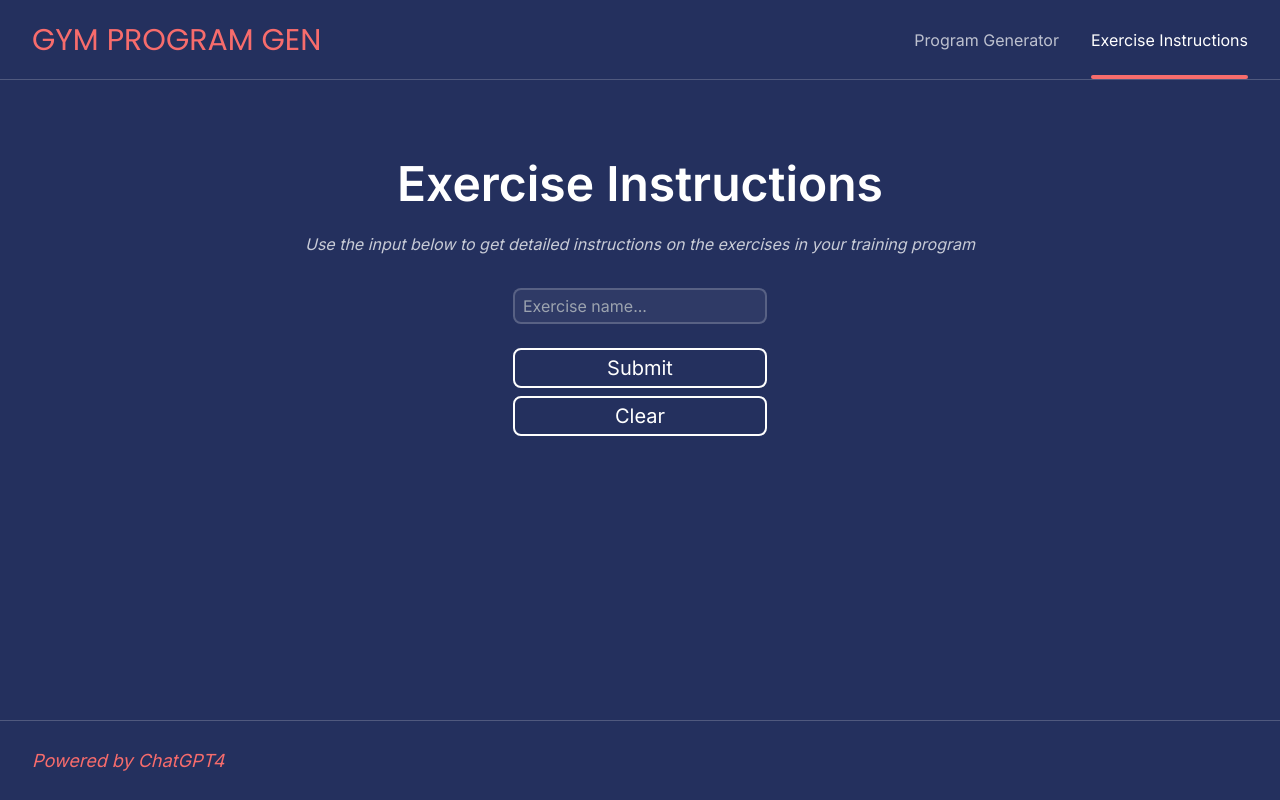
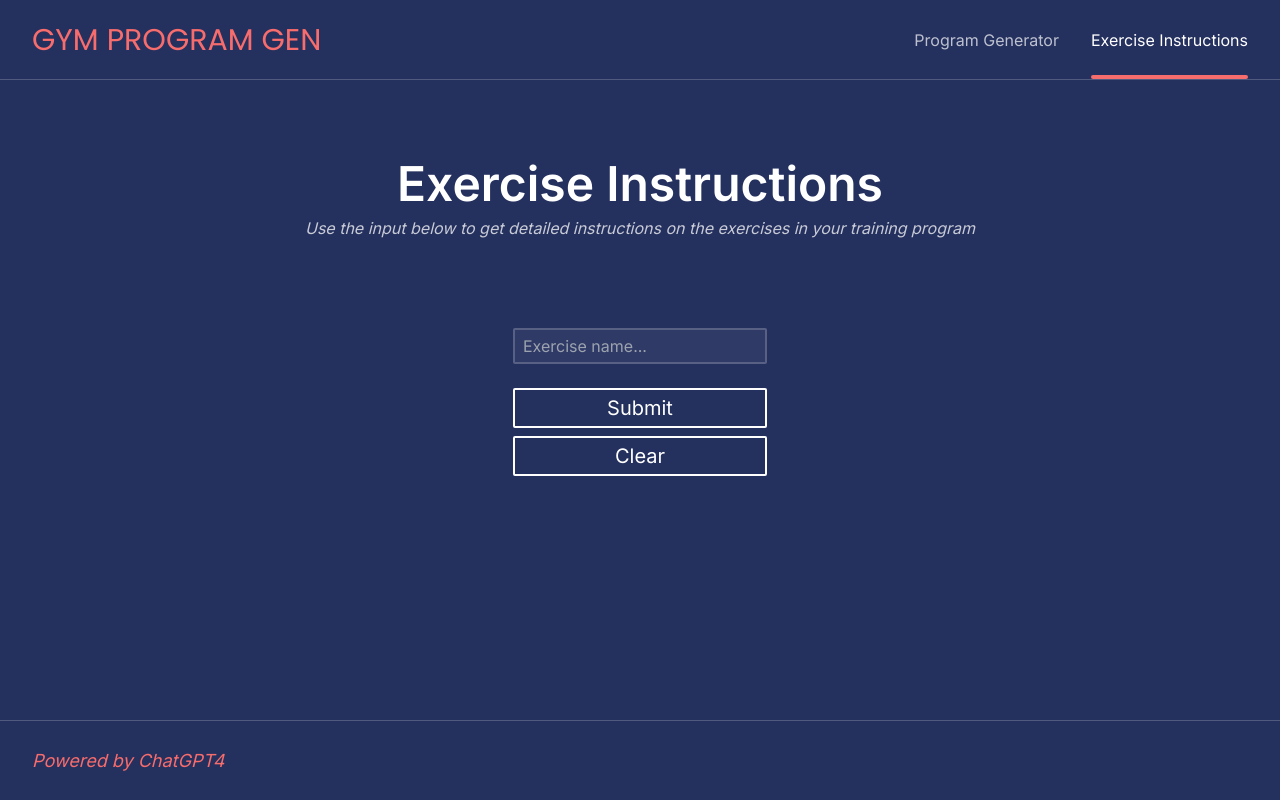
Before and after one commit to LukaMartin/gym-program-generator, a Next.js app: page /exercise-instructions in a window 1280 px wide. Built offline with nearby package versions, Linux system fonts and the light colour scheme.

Commit message:
Make H1 its own component. Add Link tags to logo in header.

```diff
--- a/package.json
+++ b/package.json
@@ -19,7 +19,8 @@
     "react-dom": "^18",
     "react-icons": "^5.2.1",
     "react-markdown": "^9.0.1",
-    "react-spinners": "^0.13.8"
+    "react-spinners": "^0.13.8",
+    "tailwind-merge": "^2.3.0"
   },
   "devDependencies": {
     "@types/node": "^20",
--- a/src/app/exercise-instructions/page.tsx
+++ b/src/app/exercise-instructions/page.tsx
@@ -1,12 +1,11 @@
+import H1 from "@/components/H1";
 import ExerciseInstructionsContainer from "../../components/ExerciseInstructionsContainer";
 
 export default function ExerciseExamples() {
   return (
     <main className="flex flex-col items-center">
-      <h1 className="text-2xl md:text-3xl lg:text-4xl xl:text-5xl font-semibold pb-6">
-        Exercise Instructions
-      </h1>
-      <p className="pb-6 px-4 text-center text-base text-white/75 italic">
+      <H1 className="text-2xl">Exercise Instructions</H1>
+      <p className="mb-20 px-4 text-center text-base text-white/75 italic">
         Use the input below to get detailed instructions on the exercises in
         your training program
       </p>
--- a/src/app/page.tsx
+++ b/src/app/page.tsx
@@ -1,12 +1,15 @@
+import H1 from "@/components/H1";
 import TrainingProgramContainer from "../components/TrainingProgramContainer";
 
 export default function Home() {
   return (
     <main className="flex flex-col items-center">
-      <h1 className="text-center text-[17px] xs:text-xl md:text-3xl lg:text-4xl xl:text-5xl font-semibold pb-2">
+      <H1 className="text-center text-[17px] xs:text-xl">
         CREATE YOUR TRAINING PROGRAM
-      </h1>
-      <p className="max-w-[70%] md:max-w-full text-center text-sm md:text-base italic text-white/75">Fill the form below to create your training program</p>
+      </H1>
+      <p className="max-w-[70%] md:max-w-full text-center text-sm md:text-base italic text-white/75">
+        Fill the form below to create your training program
+      </p>
 
       <TrainingProgramContainer />
     </main>
--- a/src/components/ExerciseInstrctionsForm.tsx
+++ b/src/components/ExerciseInstrctionsForm.tsx
@@ -1,5 +1,7 @@
 import clsx from "clsx";
 import { ExerciseInstructionsFormProps } from "../lib/types";
+
+const buttonStyles = "md:text-xl mt-2 p-1 border-2 border-white rounded-sm transition hover:bg-blue button-effects"
 
 export default function ExerciseInstrctionsForm({
   isLoading,
@@ -11,7 +13,7 @@ export default function ExerciseInstrctionsForm({
   return (
     <form onSubmit={handleSubmit} className="flex flex-col">
       <input
-        className="rounded-lg outline-none ring-white focus:ring-2 bg-white/5 border-2 border-white/20 mt-2 mb-4 px-1 md:px-2 py-1"
+        className="rounded-sm outline-none ring-white focus:ring-2 bg-white/5 border-2 border-white/20 mt-2 mb-4 px-1 md:px-2 py-1"
         type="text"
         placeholder="Exercise name..."
         name="search-text"
@@ -23,7 +25,7 @@ export default function ExerciseInstrctionsForm({
       <button
         type="submit"
         className={clsx(
-          "md:text-xl mt-2 p-1 border-2 border-white rounded-lg hover:bg-blue button-effects",
+          "md:text-xl mt-2 p-1 border-2 border-white rounded-sm transition hover:bg-blue button-effects",
           {
             "bg-blue": isLoading,
             "bg-navy": !isLoading,
@@ -34,7 +36,7 @@ export default function ExerciseInstrctionsForm({
       </button>
       <button
         type="button"
-        className="md:text-xl mt-2 p-1 border-2 border-white rounded-lg hover:bg-blue button-effects"
+        className={buttonStyles}
         onClick={() => {
           setSearchText("");
           setExerciseInstructions(null);
--- /dev/null
+++ b/src/components/H1.tsx
@@ -0,0 +1,12 @@
+import { twMerge } from "tailwind-merge";
+
+type H1Props = {
+    children: React.ReactNode;
+    className?: string;
+}
+
+export default function H1({ children, className }: H1Props) {
+  return (
+    <h1 className={twMerge("md:text-3xl lg:text-4xl xl:text-5xl font-semibold pb-2", className)}>{children}</h1>
+  )
+}
--- a/src/components/Header.tsx
+++ b/src/components/Header.tsx
@@ -34,12 +34,13 @@ export default function Header() {
     <>
       <header className="h-20 px-4 md:px-8 mb-20 border-b border-white/20 ">
         <nav className="h-full hidden md:flex justify-between items-center">
+          <Link href="/">
             <h2
               className={`${poppins.className} text-light-red text-2xl lg:text-3xl font-bold`}
             >
               GYM PROGRAM GEN
             </h2>
-
+          </Link>
           <ul className="flex gap-x-4 md:gap-x-8 h-full">
             {routes.map((route) => {
               return (
@@ -68,11 +69,13 @@ export default function Header() {
         </nav>
 
         <div className="h-full flex md:hidden items-center justify-between">
+          <Link href="/">
             <h2
               className={`${poppins.className} text-light-red text-xl font-bold`}
             >
               GYM PROGRAM GEN
             </h2>
+          </Link>
           {toggleMenu && (
             <IoMenu size={30} onClick={() => setToggleMenu(!toggleMenu)} />
           )}
@@ -86,9 +89,11 @@ export default function Header() {
           }
         >
           <div className="h-20 flex md:hidden items-center justify-between px-4 border-b border-white/20">
+            <Link href="/">
               <h2 className={`${poppins.className} text-xl font-bold`}>
                 GYM PROGRAM GEN
               </h2>
+            </Link>
             {!toggleMenu && (
               <IoClose size={30} onClick={() => setToggleMenu(!toggleMenu)} />
             )}
--- a/src/components/TrainingProgramForm.tsx
+++ b/src/components/TrainingProgramForm.tsx
@@ -1,5 +1,7 @@
 import { TrainingProgramFormProps } from "../lib/types";
 import { clsx } from "clsx";
+
+const inputStyles = "appearance-none w-60 md:w-72 outline-none rounded-sm ring-navy focus:ring-2 border-2 border-black/20 mt-2 mb-8 pl-2 py-[0.25rem]"
 
 export default function TrainingProgramForm({
   trainingDays,
@@ -21,7 +23,7 @@ export default function TrainingProgramForm({
         <input
           onChange={(e) => setTrainingDays(e.target.value)}
           value={trainingDays}
-          className="appearance-none w-60 md:w-72 outline-none rounded-sm ring-navy focus:ring-2 border-2 border-black/20 mt-2 mb-8 pl-2 py-[0.25rem]"
+          className={inputStyles}
           type="text"
           id="days-per-week"
           name="days-per-week"
@@ -38,7 +40,7 @@ export default function TrainingProgramForm({
         <input
           onChange={(e) => setSessionTime(e.target.value)}
           value={sessionTime}
-          className="appearance-none w-60 md:w-72 outline-none rounded-sm ring-navy focus:ring-2 border-2 border-black/20 mt-2 mb-8 pl-2 py-[0.25rem]"
+          className={inputStyles}
           type="text"
           id="session-time"
           name="session-time"
@@ -81,7 +83,7 @@ export default function TrainingProgramForm({
         </select>
         <button
           className={clsx(
-            "text-white md:text-xl p-1 rounded-sm hover:bg-blue button-effects",
+            "text-white md:text-xl p-1 rounded-sm transition hover:bg-blue button-effects",
             {
               "bg-blue": isLoading,
               "bg-navy": !isLoading,
@@ -92,7 +94,7 @@ export default function TrainingProgramForm({
           Submit
         </button>
         <button
-          className="text-white bg-light-red md:text-xl mt-2 mb-6 p-1 rounded-sm hover:bg-[#F58080] button-effects"
+          className="text-white bg-light-red md:text-xl mt-2 mb-6 p-1 rounded-sm transition hover:bg-[#F58080] button-effects"
           type="reset"
           onClick={() => {
             setTrainingDays("");
```
Also changed, not shown: 1 other file (tests, documents, lock files or other folders). Lines whose indentation alone changed are shown as unchanged.
